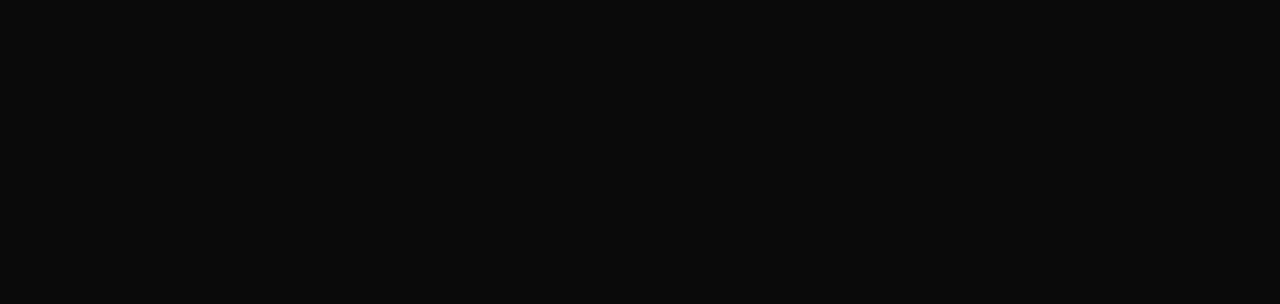
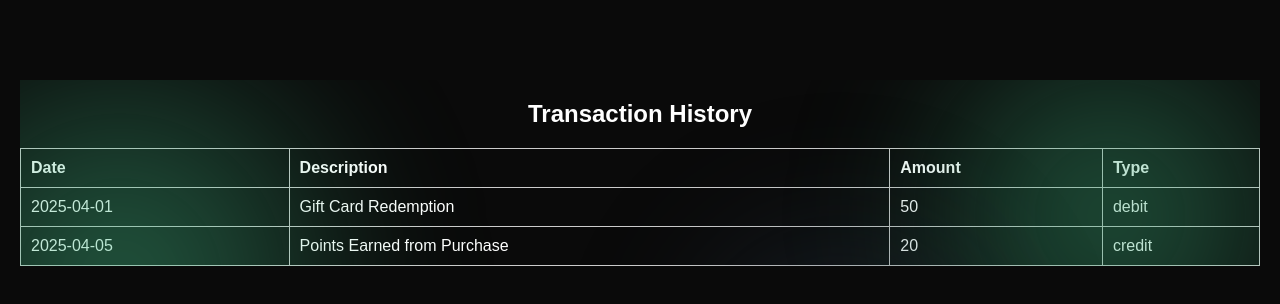
Before and after one commit to lacebx/flightplan-fro, a Vue app: page /transactionhistory in a window 1280 px wide. Before the commit this address had no page. Shown: the top 304 px of the page. Built offline with nearby package versions, Linux system fonts and the light colour scheme.

Commit message:
added transaction history page with mock implementation

```diff
--- a/package.json
+++ b/package.json
@@ -10,6 +10,7 @@
   "dependencies": {
     "axios": "^1.8.2",
     "core-js": "^3.8.3",
+    "mitt": "^3.0.1",
     "vanilla-tilt": "^1.8.1",
     "vue": "^3.2.13",
     "vue-router": "^4.5.0"
--- a/src/components/ShopView.vue
+++ b/src/components/ShopView.vue
@@ -9,7 +9,7 @@
 
 
 
-
+<nav align="right"><router-link to="/transactionhistory" class="nav-link">Transaction History</router-link></nav>
 
  <h1>Available Rewards</h1>
     <div v-if="loading" class="loading">Loading rewards...</div>
@@ -42,6 +42,9 @@
 
 
 <script>
+// RedemptionPage.vue
+import eventBus from '../eventBus';
+
 import waterBottle from '@/assets/images/water-bottle.png';
 import coffeeMug from '@/assets/images/coffee-mug.png';
 import stationerySet from '@/assets/images/stationery-set.png';
@@ -147,7 +150,10 @@ import wirelessHeadPhones from '@/assets/images/wirelessheadphones.png';
     redeemReward(reward) {
       if (this.userPoints >= reward.points_cost && reward.availability) {
         this.userPoints -= reward.points_cost;
+        eventBus.emit('itemRedeemed', reward);
+         console.log(`Event 'itemRedeemed' emitted with item:`,  reward);
         alert(`You have redeemed: ${reward.item_name}`);
+
         // Additional logic (e.g., update reward availability) can be added here.
       } else {
         alert('Insufficient points or item not available.');
--- /dev/null
+++ b/src/components/TransactionHistory.vue
@@ -0,0 +1,82 @@
+<template>
+
+
+ <div class="transaction-history">
+    <!-- Reuse the floating spheres background -->
+    <div class="animated-bg">
+
+      <div class="gradient-sphere"></div>
+      <div class="gradient-sphere"></div>
+      <div class="gradient-sphere"></div>
+
+
+
+
+
+
+
+
+    <h2>Transaction History</h2>
+    <table>
+      <thead>
+        <tr>
+          <th>Date</th>
+          <th>Description</th>
+          <th>Amount</th>
+          <th>Type</th>
+        </tr>
+      </thead>
+      <tbody>
+        <tr v-for="transaction in transactions" :key="transaction.id">
+          <td>{{ transaction.date }}</td>
+          <td>{{ transaction.description }}</td>
+          <td>{{ transaction.amount }}</td>
+          <td>{{ transaction.type }}</td>
+        </tr>
+      </tbody>
+    </table>
+  </div>
+
+  </div>
+</template>
+
+<script>
+
+export default {
+  name: 'TransactionHistory',
+  data() {
+    return {
+      transactions: [
+        { id: 1, date: '2025-04-01', description: 'Gift Card Redemption', amount: 50, type: 'debit' },
+        { id: 2, date: '2025-04-05', description: 'Points Earned from Purchase', amount: 20, type: 'credit' },
+        // Add more transactions as needed
+      ],
+    };
+  },
+};
+</script>
+
+<style scoped>
+.transaction-history {
+   font-family: Arial, sans-serif;
+  margin: 0px auto;
+  max-width: 2500px;
+  padding: 0px;
+  text-align: center;
+}
+
+
+table {
+  width: 100%;
+  border-collapse: collapse;
+  margin-top: 10px;
+}
+
+th, td {
+  border: 1px solid #ccc;
+  padding: 10px;
+  text-align: left;
+}
+
+
+</style>
--- /dev/null
+++ b/src/eventBus.js
@@ -0,0 +1,4 @@
+// eventBus.js
+import mitt from 'mitt';
+const eventBus = mitt();
+export default eventBus;
--- a/src/router/index.js
+++ b/src/router/index.js
@@ -6,6 +6,7 @@ import ExperienceView from '../components/ExperienceView.vue';
 import ProfileView from '../components/ProfileView.vue';
 import AddExperience from '../components/AddExperience.vue';
 import Shop from '../components/ShopView.vue';
+import TransactionHistory from '../components/TransactionHistory.vue';
 
 
 const routes = [
@@ -15,7 +16,8 @@ const routes = [
   { path: '/experience', component: ExperienceView },
   { path: '/profile', component: ProfileView },
   { path: '/add-experience', component: AddExperience },
-    { path: '/shop', component: Shop }
+  { path: '/shop', component: Shop },
+     { path: '/transactionhistory', component: TransactionHistory }
 
 ];
 
```
Also changed, not shown: 1 other file (tests, documents, lock files or other folders).
